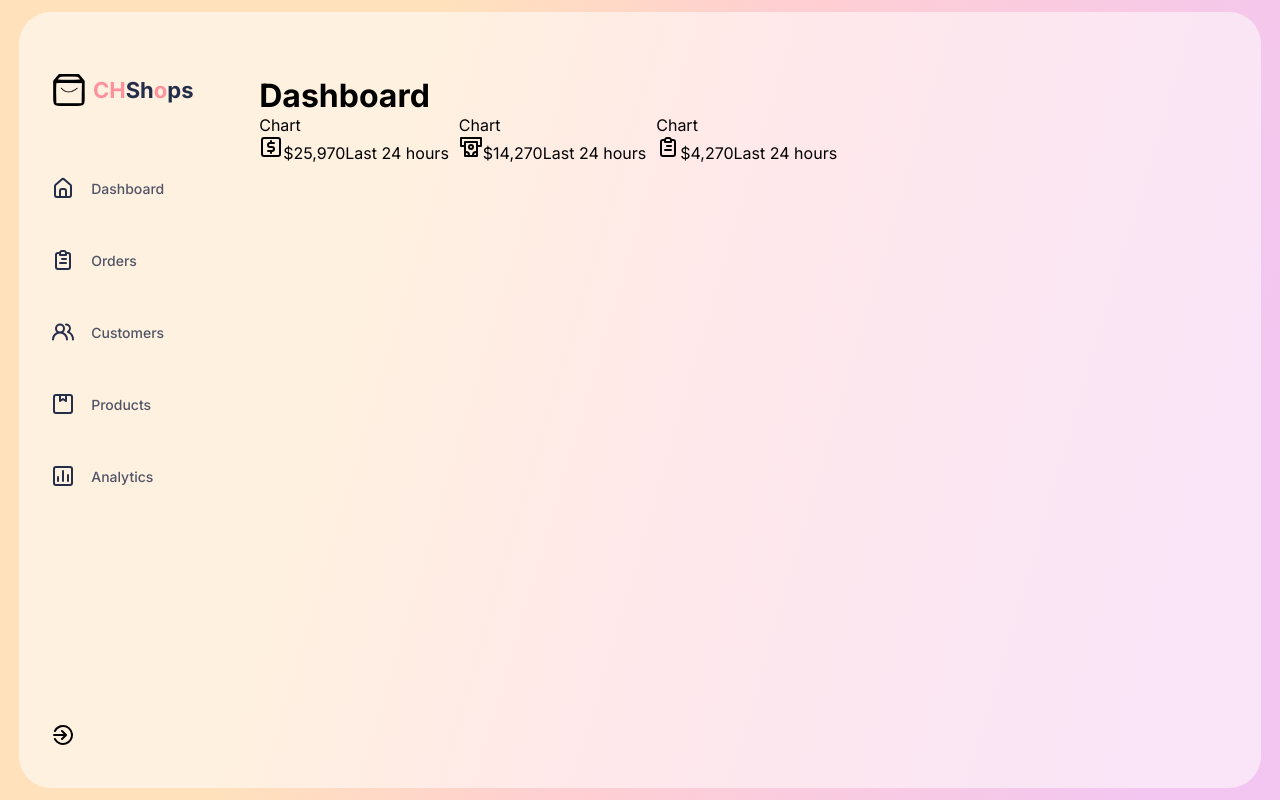
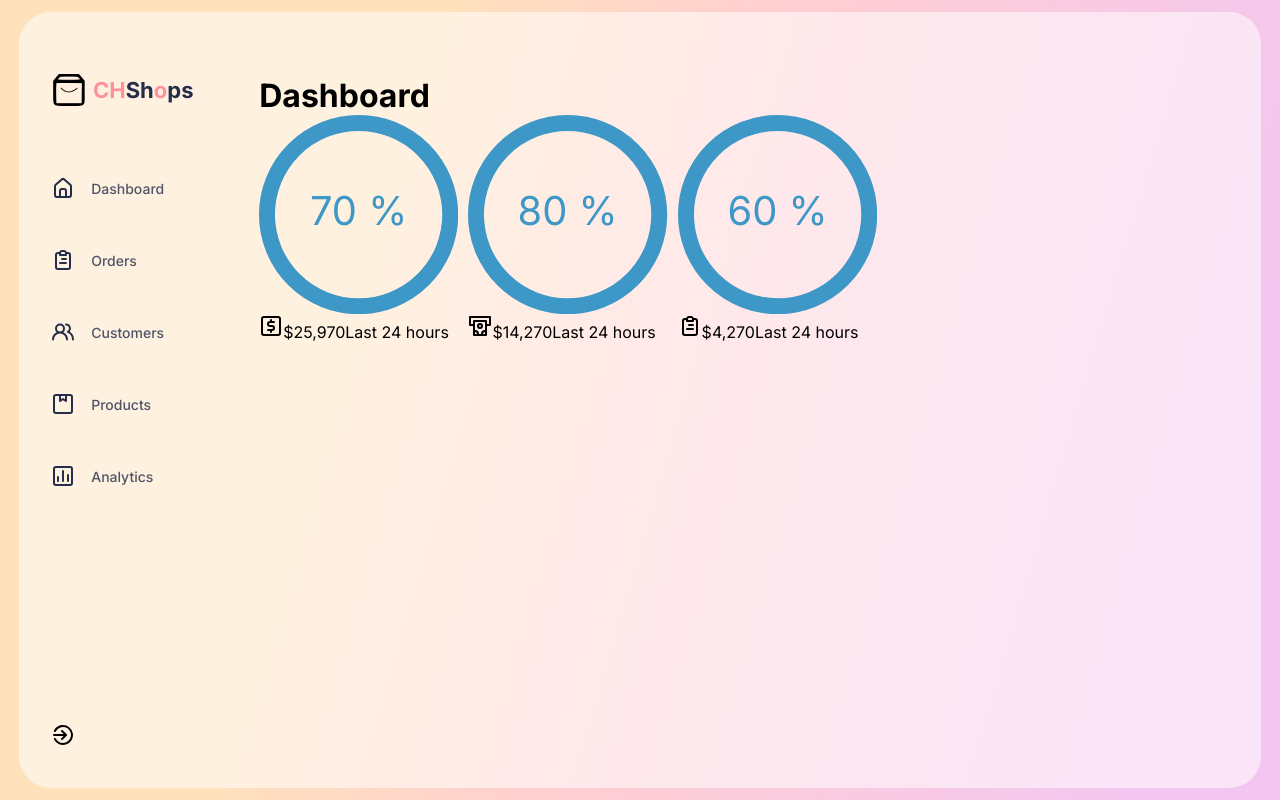
Before and after one commit to Chuloshnikov/shops-dashboard, a React (Create React App) app: page /dashboard in a window 1280 px wide. Built offline with nearby package versions, Linux system fonts and the light colour scheme.

Commit message:
BarValueRender Done

```diff
--- a/package.json
+++ b/package.json
@@ -15,6 +15,7 @@
     "framer-motion": "^9.0.2",
     "react": "^18.2.0",
     "react-apexcharts": "^1.4.0",
+    "react-circular-progressbar": "^2.1.0",
     "react-dom": "^18.2.0",
     "react-icons": "^4.7.1",
     "react-router-dom": "^6.8.1",
--- a/src/components/DashboardMain/Card/Card.jsx
+++ b/src/components/DashboardMain/Card/Card.jsx
@@ -1,5 +1,7 @@
 import React, { useState } from 'react'
 import styles from "./Card.module.css";
+import { CircularProgressbar } from 'react-circular-progressbar';
+import 'react-circular-progressbar/dist/styles.css';
 
 import { AnimateSharedLayout } from 'framer-motion';
 
@@ -21,7 +23,10 @@
     return (
         <div className={styles.compactCard}>
             <div className={styles.radialBar}>
-                Chart
+                <CircularProgressbar
+                params={param.barValue}
+                text={`${param.barValue} %`}
+                />
             </div>
             <div className={styles.detail}>
                 <Png/>
```
Also changed, not shown: 1 other file (tests, documents, lock files or other folders).
